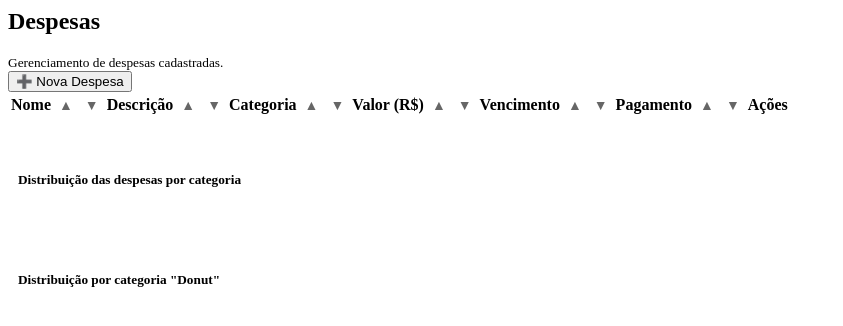
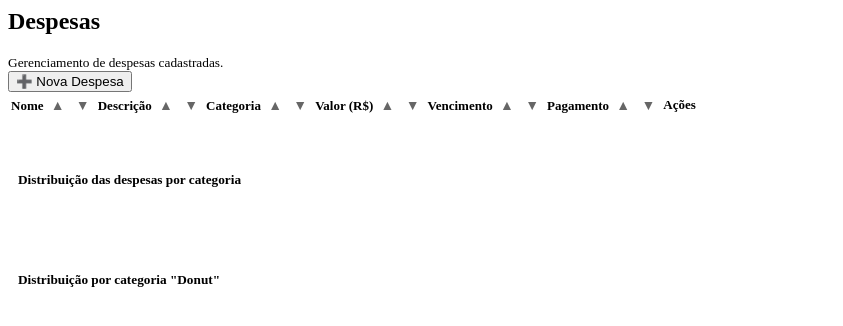
Before and after one commit to rodrigofurlaneti/PersonalFinanceApp.FrontEnd, a plain HTML site: page pages/expense/expense-list.html in a window 1280 px wide. Shown: the whole page, without its empty margins (0-843 px from the left). Drawn offline with Linux system fonts and the light colour scheme; files that its build step writes are made by us from their sources.

Commit message:
Add adjustment.

```diff
--- a/assets/css/expense/expense-list.css
+++ b/assets/css/expense/expense-list.css
@@ -24,6 +24,9 @@ td:nth-child(4), th:nth-child(4) {
     opacity: 1;
 }
 
+.font-size {
+    font-size: small;
+}
 
 .sort-button {
     border: none;
--- a/pages/expense/expense-list.html
+++ b/pages/expense/expense-list.html
@@ -18,37 +18,37 @@
                     <table class="table table-striped table-hover table-bordered align-middle">
                         <thead class="table-secondary">
                             <tr>
-                                <th>
+                                <th class="text-center font-size">
                                     Nome
                                     <button onclick="loadExpensesOrdered(API_ROUTES.EXPENSES_GETALL_ORDERBY_NAME_ASC_ASYNC)" class="sort-button asc">▲</button>
                                     <button onclick="loadExpensesOrdered(API_ROUTES.EXPENSES_GETALL_ORDERBY_NAME_DESC_ASYNC)" class="sort-button desc">▼</button>
                                 </th>
-                                <th>
+                                <th class="text-center font-size">
                                     Descrição
                                     <button onclick="loadExpensesOrdered(API_ROUTES.EXPENSES_GETALL_ORDERBY_DESCRIPTION_ASC_ASYNC)" class="sort-button asc">▲</button>
                                     <button onclick="loadExpensesOrdered(API_ROUTES.EXPENSES_GETALL_ORDERBY_DESCRIPTION_DESC_ASYNC)" class="sort-button desc">▼</button>
                                 </th>
-                                <th>
+                                <th class="text-center font-size">
                                     Categoria
                                     <button onclick="loadExpensesOrdered(API_ROUTES.EXPENSES_GETALL_ORDERBY_EXPENSECATEGORYID_ASC_ASYNC)" class="sort-button asc">▲</button>
                                     <button onclick="loadExpensesOrdered(API_ROUTES.EXPENSES_GETALL_ORDERBY_EXPENSECATEGORYID_DESC_ASYNC)" class="sort-button desc">▼</button>
                                 </th>
-                                <th>
+                                <th class="text-center font-size">
                                     Valor (R$)
                                     <button onclick="loadExpensesOrdered(API_ROUTES.EXPENSES_GETALL_ORDERBY_AMOUNT_ASC_ASYNC)" class="sort-button asc">▲</button>
                                     <button onclick="loadExpensesOrdered(API_ROUTES.EXPENSES_GETALL_ORDERBY_AMOUNT_DESC_ASYNC)" class="sort-button desc">▼</button>
                                 </th>
-                                <th>
+                                <th class="text-center font-size">
                                     Vencimento
                                     <button onclick="loadExpensesOrdered(API_ROUTES.EXPENSES_GETALL_ORDERBY_DUEDATE_ASC_ASYNC)" class="sort-button asc">▲</button>
                                     <button onclick="loadExpensesOrdered(API_ROUTES.EXPENSES_GETALL_ORDERBY_DUEDATE_DESC_ASYNC)" class="sort-button desc">▼</button>
                                 </th>
-                                <th>
+                                <th class="text-center font-size">
                                     Pagamento
                                     <button onclick="loadExpensesOrdered(API_ROUTES.EXPENSES_GETALL_ORDERBY_PAIDAT_ASC_ASYNC)" class="sort-button asc">▲</button>
                                     <button onclick="loadExpensesOrdered(API_ROUTES.EXPENSES_GETALL_ORDERBY_PAIDAT_DESC_ASYNC)" class="sort-button desc">▼</button>
                                 </th>
-                                <th class="text-center">Ações</th>
+                                <th class="text-center font-size">Ações</th>
                             </tr>
                         </thead>
                         <tbody id="expense-table-body">
```
Also changed, not shown: assets/js/expense/expense-list.js (+7 -7 lines).
